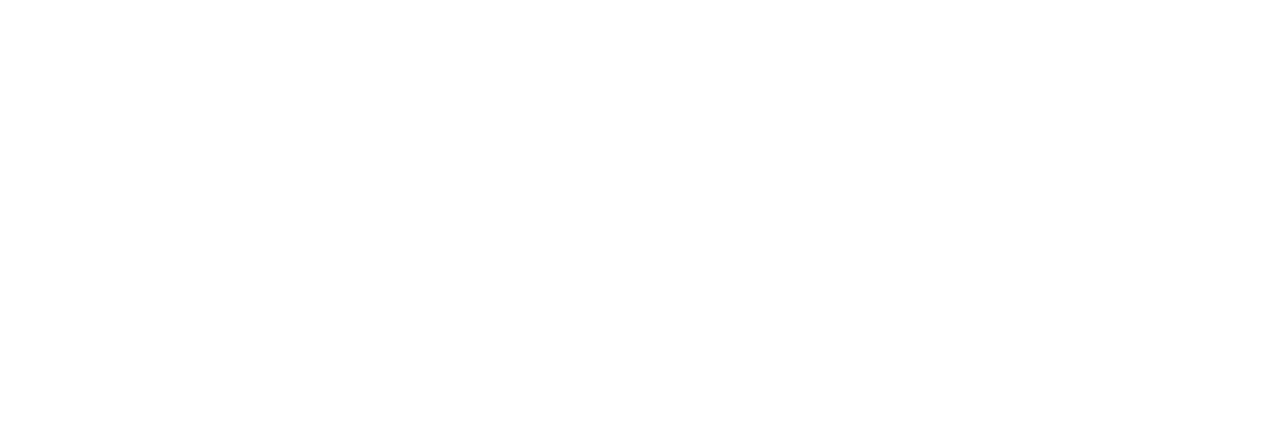
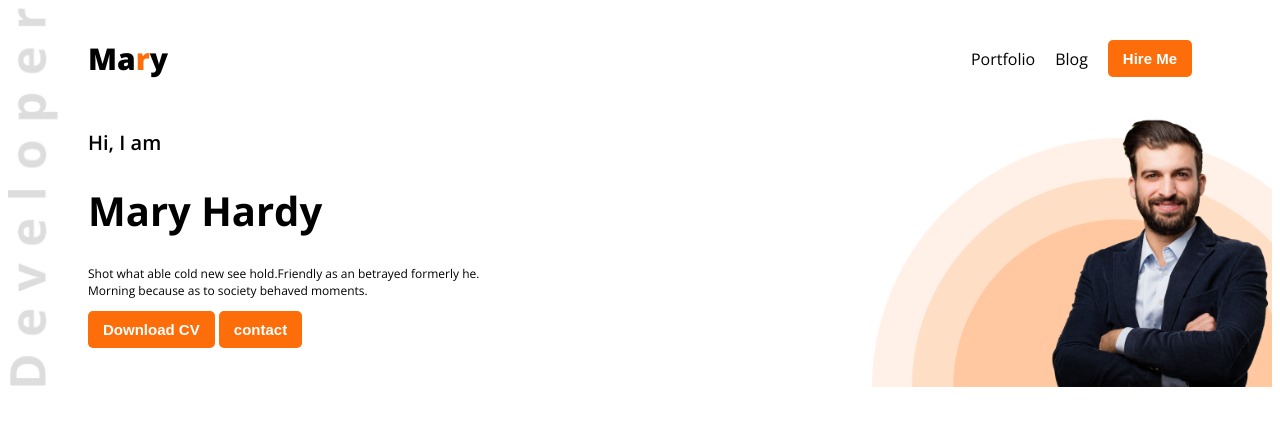
Before and after one commit to rubel04/developer-portfolio, a plain HTML site: page index.html in a window 1280 px wide. Drawn offline with nearby package versions, Linux system fonts and the light colour scheme.

Commit message:
complete navbar

```diff
--- a/index.html
+++ b/index.html
@@ -1,13 +1,41 @@
 <!DOCTYPE html>
 <html lang="en">
-<head>
-    <meta charset="UTF-8">
-    <meta name="viewport" content="width=device-width, initial-scale=1.0">
+  <head>
+    <meta charset="UTF-8" />
+    <meta name="viewport" content="width=device-width, initial-scale=1.0" />
     <title>Developer portfolio</title>
-</head>
-<body>
-    <header></header>
+    <link rel="preconnect" href="https://fonts.googleapis.com" />
+    <link rel="preconnect" href="https://fonts.gstatic.com" crossorigin />
+    <link
+      href="https://fonts.googleapis.com/css2?family=Open+Sans:ital,wght@0,300..800;1,300..800&display=swap"
+      rel="stylesheet"
+    />
+    <link rel="stylesheet" href="portfolio.css" />
+  </head>
+  <body class="open-sans-normal">
+    <header class="header">
+      <nav>
+        <h3 class="nav-title">Ma<span class="text-primary">r</span>y</h3>
+        <ul>
+          <li><a class="text-color" href="">Portfolio</a></li>
+          <li><a class="text-color" href="">Blog</a></li>
+          <li>
+            <a href=""><button class="primary-btn">Hire Me</button></a>
+          </li>
+        </ul>
+      </nav>
+      <div class="banner">
+        <div class="banner-content">
+            <h3 class="banner-grettings">Hi, I  am</h3>
+            <h1 class="banner-title">Mary Hardy</h1>
+            <p class="banner-description">Shot what able cold new see hold.Friendly as an betrayed formerly he. <br> Morning because as to society behaved moments.</p>
+            <button class="primary-btn">Download CV</button>
+            <button class="primary-btn">contact</button>
+        </div>
+        <img class="banner-img-profile" src="/images/hardy.png" alt="">
+      </div>
+    </header>
     <main></main>
     <footer></footer>
-</body>
+  </body>
 </html>
--- /dev/null
+++ b/portfolio.css
@@ -0,0 +1,81 @@
+.open-sans-normal {
+    font-family: "Open Sans", sans-serif;
+    font-optical-sizing: auto;
+    font-style: normal;
+    font-variation-settings:
+      "wdth" 100;
+  }
+
+  /* header */
+  .header{
+    background-image: url(./images/developer.png), url(./images/header_bg.png);
+    background-repeat: no-repeat;
+    background-position: top left , bottom right;
+    background-size:50px, 400px;
+  }
+  /* nav styles */
+nav{
+    display: flex;
+    justify-content: space-between;
+    align-items: center;
+    margin: 0 80px;
+}
+
+.nav-title{
+    font-weight: 800;
+    font-size: 30px;
+}
+
+nav ul{
+    display: flex;
+    gap: 20px;
+    align-items: center;
+}
+
+nav li{
+    list-style: none;
+}
+nav li a{
+    text-decoration: none;
+}
+
+.text-color{
+    color: black;
+}
+
+/* banner styles */
+.banner{
+    display: flex;
+    justify-content: space-between;
+    margin: 0 0 10px 80px;
+
+}
+.banner-grettings{
+    font-size: 20px;
+    font-weight: 600;
+}
+.banner-title{
+    font-size: 40px;
+    font-weight: 700;
+}
+.banner-description{
+    font-size: 12px;
+    font-weight: 400;
+}
+.banner-img-profile{
+    width: 240px;
+}
+/* shared styles */
+.text-primary{
+    color: rgb(253, 110, 10);
+}
+
+.primary-btn{
+    color: white;
+    background-color:rgb(253, 110, 10) ;
+    font-weight: bold;
+    font-size: 15px;
+    border: none;
+    border-radius: 5px;
+    padding: 10px 15px;
+}
```
Also changed, not shown: images/developer.png (added), images/hardy.png (added), images/header_bg.png (added), images/icons/facebook.png (added), images/icons/insta.png (added), images/icons/js.png (added), images/icons/mongo.png (added), images/icons/nodejs.png (added), images/icons/react.png (added), images/icons/twitter.png (added).
